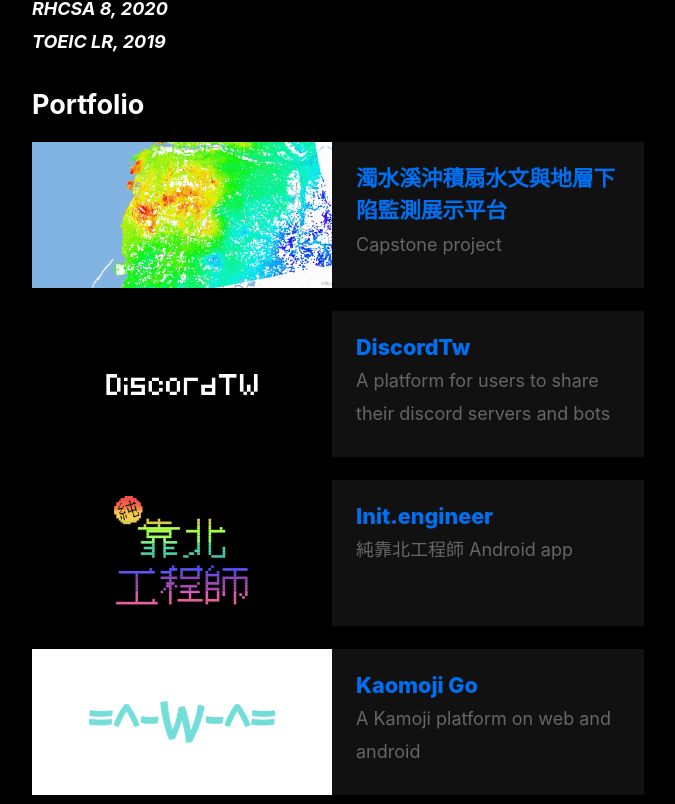
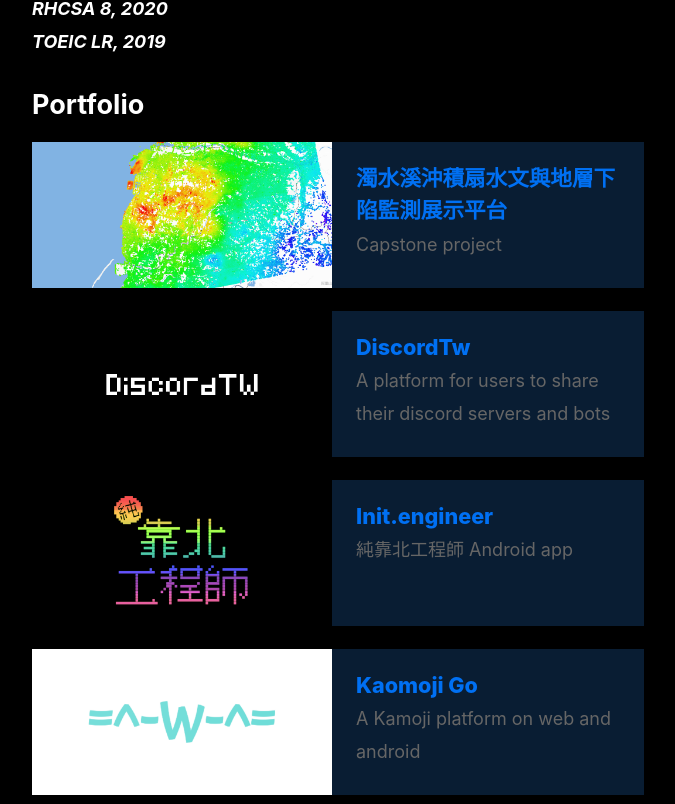
Before and after one commit to SmoothieNoIce/flexolk-blog, a Next.js app: page / in a window 1280 px wide. Shown: the part 1876-2680 px from the top of the page, without its empty margins (302-977 px from the left). Built offline with nearby package versions, Linux system fonts and the light colour scheme.

Commit message:
fix: rwd issue

```diff
--- a/components/card/portfolioCard1.js
+++ b/components/card/portfolioCard1.js
@@ -7,13 +7,13 @@
     {
       display: 'flex',
       width: '100%',
-      backgroundColor: "#111111",
-      [`@media (min-width: 768px)`]: {
-        flexDirection:"row",
+      backgroundColor: "#091D33",
+      [`@media (min-width: 769px)`]: {
+        flexDirection: "row",
         maxHeight: "170px",
       },
       [`@media (max-width: 768px)`]: {
-        flexDirection:"column",
+        flexDirection: "column",
       }
     }
   ))
@@ -21,7 +21,7 @@
 const CardContainer = styled.div(
   props => (
     {
-      backgroundColor: "#111111",
+      backgroundColor: "#091D33",
       padding: "20px 24px 20px 24px"
     }
   ))
@@ -29,7 +29,7 @@
 const Img = styled.img(
   props => (
     {
-      [`@media (min-width: 768px)`]: {
+      [`@media (min-width: 769px)`]: {
         maxWidth: "300px",
         maxHeight: "170px",
       },
```
